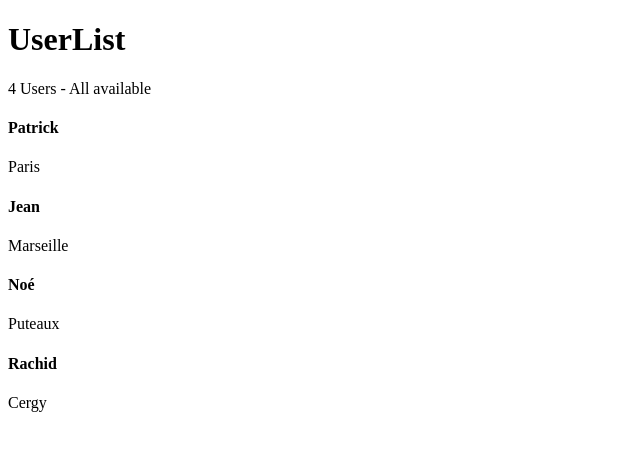
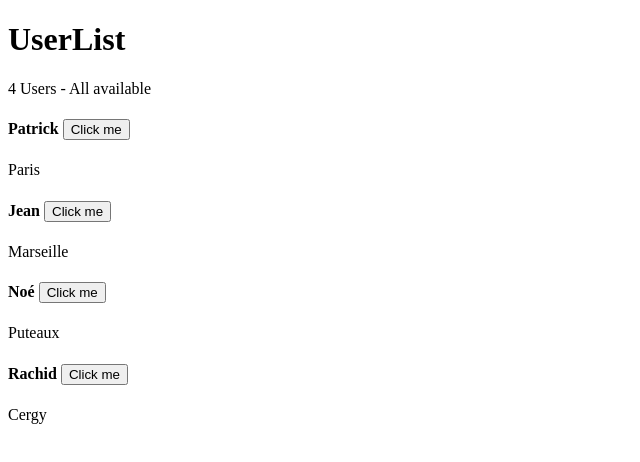
Before and after one commit to ndjerrou/communication-and-events, a JavaScript app: page / in a window 1280 px wide. Shown: the top 462 px of the page, without its empty margins (0-640 px from the left). Built offline with nearby package versions, Linux system fonts and the light colour scheme.

Commit message:
splitting into plutiple comp

```diff
--- /dev/null
+++ b/src/components/User.js
@@ -0,0 +1,22 @@
+const User = ({ id, name, city }) => {
+  const handleClick = () => {
+    alert('event click fired');
+  };
+
+  return (
+    <div key={id}>
+      <h4>
+        {name}{' '}
+        <button
+          onMouseOver={() => alert('survol du bouton')}
+          onClick={handleClick}
+        >
+          Click me
+        </button>
+      </h4>
+      <p>{city}</p>
+    </div>
+  );
+};
+
+export default User;
--- a/src/components/UserList.js
+++ b/src/components/UserList.js
@@ -1,19 +1,16 @@
-const UserList = ({ users, length, isAvailable }) => {
-  console.log(isAvailable);
-  return (
+import User from './User';
+
+const UserList = ({ users, length, isAvailable }) => (
   <>
     <h1>UserList</h1>
     <p>
       {length} Users - {isAvailable ? 'All available' : 'Not available'}
     </p>
     {users.map(({ id, name, city }) => (
-        <div key={id}>
-          <h4>{name}</h4>
-          <p>{city}</p>
-        </div>
+      // reference here the User component to display individually each user
+      <User id={id} name={name} city={city} />
     ))}
   </>
 );
-};
 
 export default UserList;
```
Lines whose indentation alone changed are shown as unchanged.
